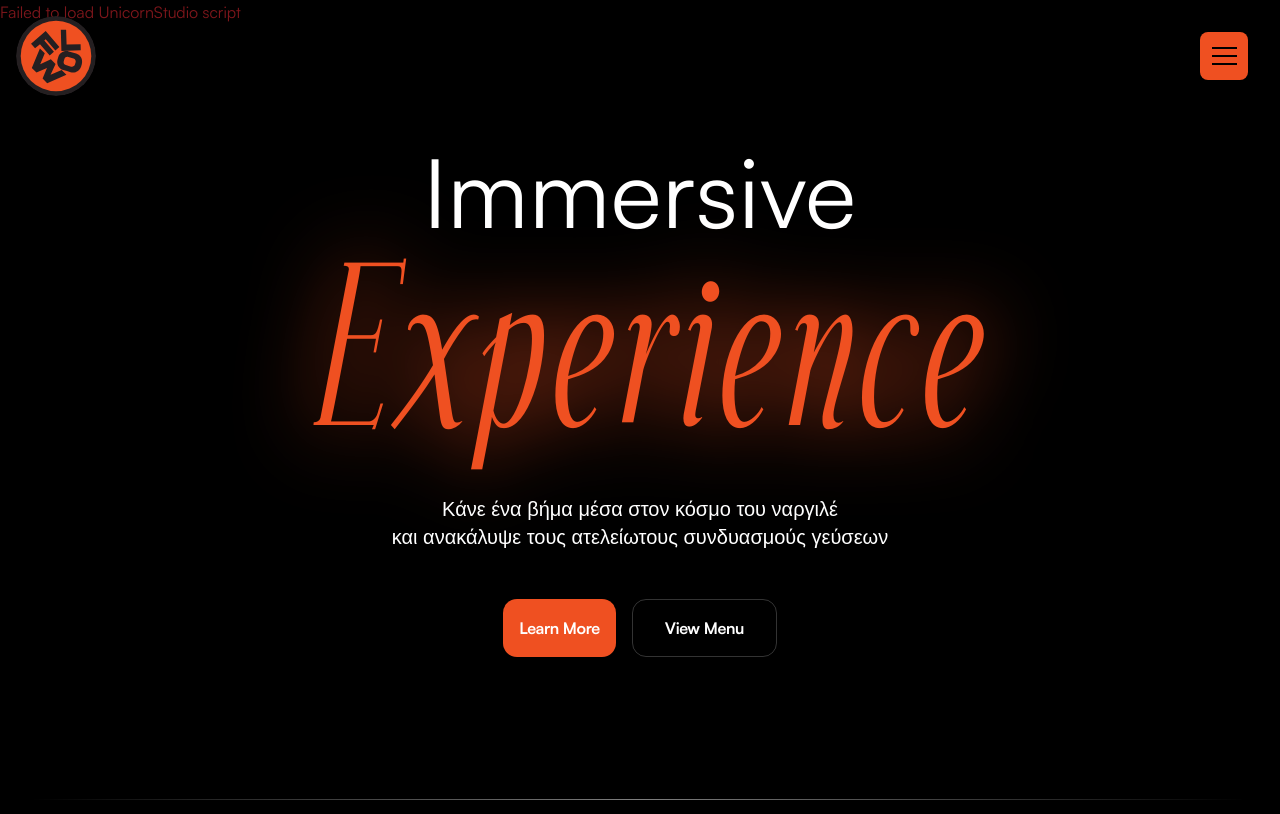
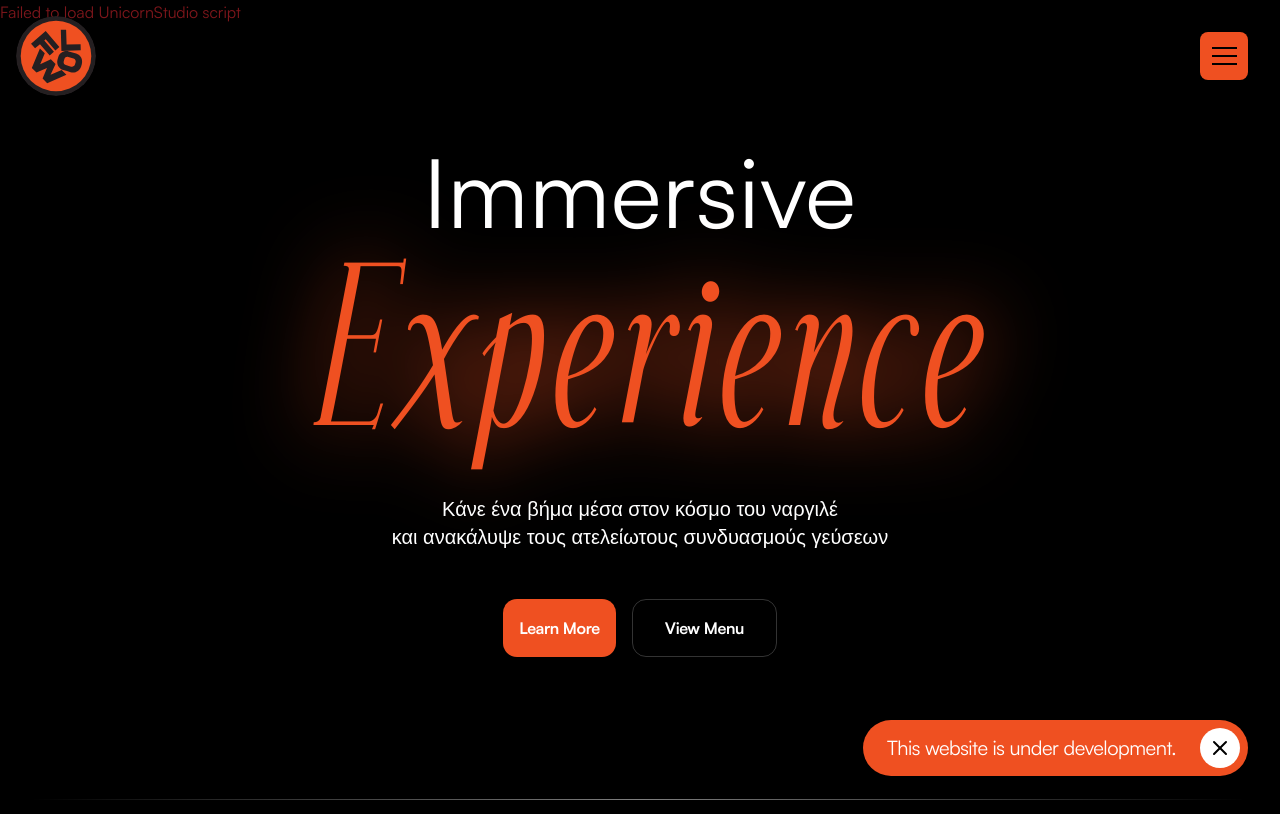
Before and after one commit to qaramanis/flow-lounge, a Next.js app: page / in a window 1280 px wide. Shown: the top 814 px of the page. Built offline with nearby package versions, Linux system fonts and the light colour scheme.

Commit message:
added under-dev banned

```diff
--- a/app/layout.tsx
+++ b/app/layout.tsx
@@ -6,6 +6,7 @@ import LenisProvider from "@/components/providers/lenis-provider";
 import UnicornScene from "@/components/unicorn-react";
 import { Analytics } from "@vercel/analytics/next";
 import Footer from "@/components/landing/footer/footer";
+import UnderDevDisclaimerWrapper from "@/components/under-dev";
 
 const geistSans = Geist({
   variable: "--font-geist-sans",
@@ -33,6 +34,7 @@ export default function RootLayout({
         className={`${geistSans.variable} ${geistMono.variable} antialiased`}
       >
         <Analytics />
+        <UnderDevDisclaimerWrapper />
         <LenisProvider>
           {children}
           <Nav />
--- /dev/null
+++ b/components/under-dev.tsx
@@ -0,0 +1,59 @@
+"use client";
+import { X } from "lucide-react";
+import { AnimatePresence, motion } from "motion/react";
+import { useState } from "react";
+
+export function UnderDevDisclaimer({
+  setIsOpen,
+}: {
+  setIsOpen: (isOpen: boolean) => void;
+}) {
+  return (
+    <motion.div
+      className="w-screen fixed bottom-0 left-0 z-50 py-4 md:py-6 pl-3 md:pl-4 pr-4 md:pr-8 flex items-center justify-center md:justify-end"
+      initial={{
+        opacity: 0,
+        x: 100,
+      }}
+      animate={{
+        opacity: 1,
+        x: 0,
+        transition: {
+          delay: 0.3,
+          duration: 1,
+          ease: [1, -0.4, 0.35, 0.95],
+        },
+      }}
+      exit={{
+        opacity: 0,
+        x: 200,
+        transition: {
+          duration: 1,
+          ease: [1, -0.4, 0.35, 0.95],
+        },
+      }}
+    >
+      <div className="w-fit h-full bg-accent rounded-full pl-4 md:pl-6 py-2 pr-2 flex items-center gap-6">
+        <h1 className="text-foreground text-base md:text-xl tracking-tight">
+          This website is under development.
+        </h1>
+        <button
+          className="size-9 lg:size-10 ml-auto cursor-pointer rounded-full bg-foreground flex items-center justify-center relative overflow-hidden text-background hover:scale-110 transtion-all duration-300"
+          onClick={() => setIsOpen(false)}
+        >
+          <X size={24} />
+        </button>
+      </div>
+    </motion.div>
+  );
+}
+
+export default function UnderDevDisclaimerWrapper() {
+  const [isOpen, setIsOpen] = useState(true);
+
+  return (
+    <AnimatePresence>
+      {isOpen && <UnderDevDisclaimer setIsOpen={setIsOpen} />}
+    </AnimatePresence>
+  );
+}
```
